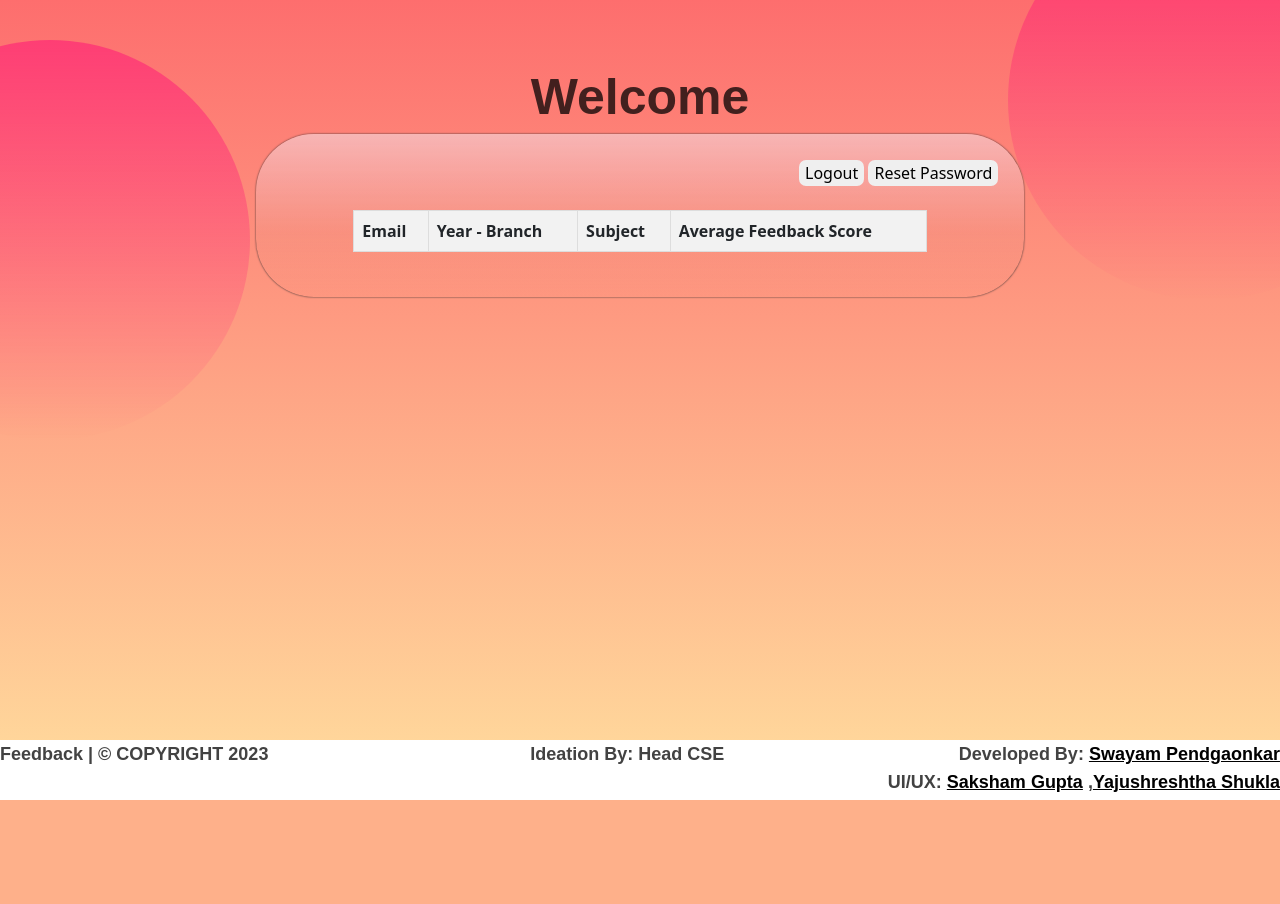
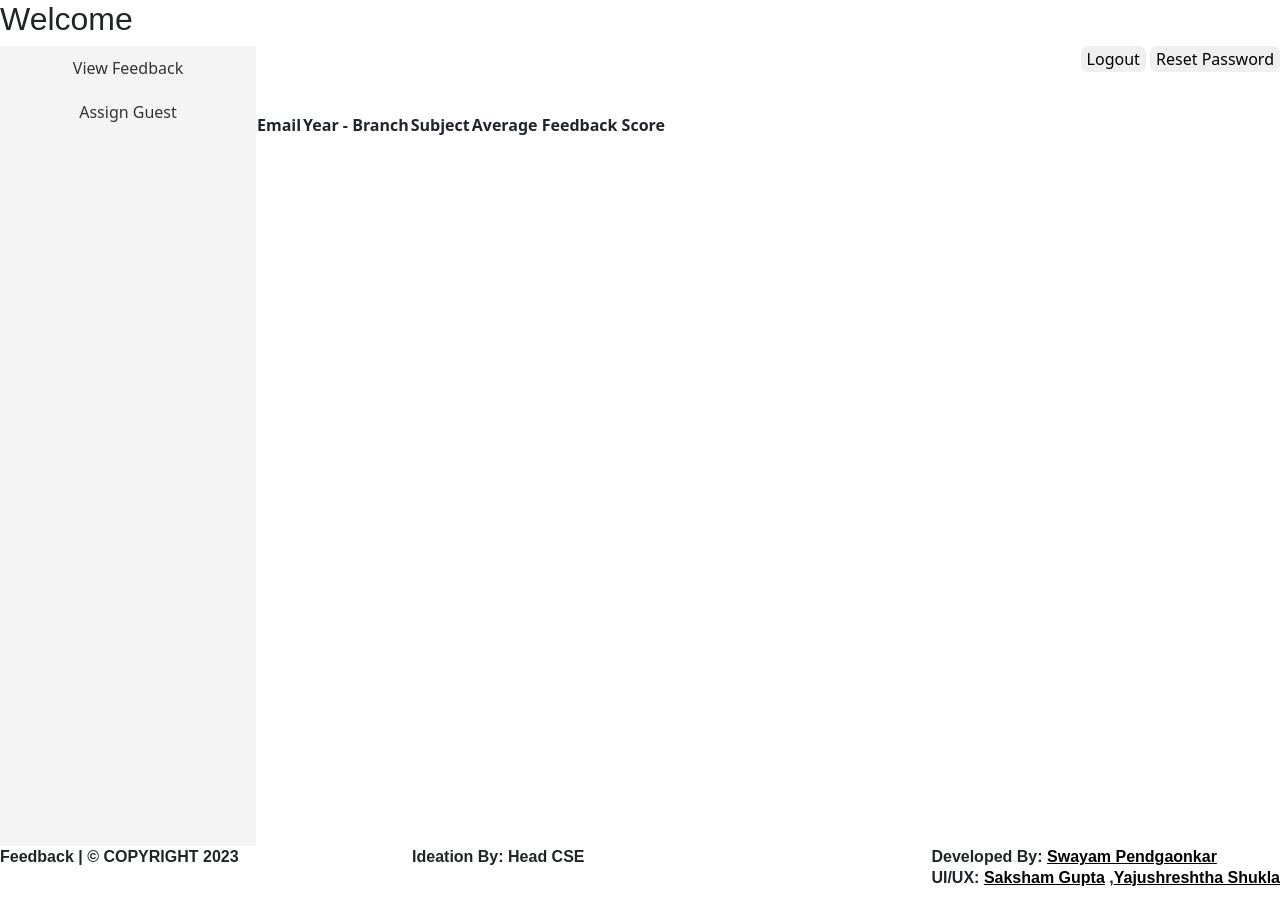
Before and after one commit to Soyvor/FeedbackSIT, a PHP site: page /sys-1/teacher.php in a window 1280 px wide; the page is wider, and only the part inside the window is pictured. Before the commit the page ends 800 px from the top of that part, so only its background shows below. Run offline with PHP 8.4, Linux system fonts and the light colour scheme; the visitor is signed in with stand-in values (Sample User, id 1); data that the repository does not hold is empty; some libraries are stand-ins or nearby versions.

Commit message:
teacher.php structure change

```diff
--- a/teacher.php
+++ b/teacher.php
@@ -78,8 +78,61 @@ $name = $row['name'];
 
 	<meta name="viewport" content="width=device-width, initial-scale=0">
 
+
+	<style>
+    /* Styling for Navigation Sidebar */
+    .sidebar {
+        width: 20%;
+        background-color: #f4f4f4;
+        height: 100vh; /* Adjust the height as needed */
+        float: left;
+    }
+
+    .sidebar ul {
+        list-style-type: none;
+        padding: 0;
+    }
+
+    .sidebar ul li {
+        padding: 10px;
+        text-align: center;
+    }
+
+    .sidebar ul li a {
+        text-decoration: none;
+        color: #333;
+        display: block;
+    }
+
+    /* Styling for Main Content */
+    .content {
+        width: 80%;
+        float: right;
+    }
+</style>
+
+
+
+	<script>
+    document.addEventListener("DOMContentLoaded", function() {
+        const viewFeedbackButton = document.getElementById("view-feedback-btn");
+        const assignGuestButton = document.getElementById("assign-guest-btn");
+        const viewFeedbackPage = document.querySelector(".view-feedback-page");
+        const assignGuestPage = document.querySelector(".assign-guest-page");
+
+        viewFeedbackButton.addEventListener("click", function() {
+            viewFeedbackPage.style.display = "block";
+            assignGuestPage.style.display = "none";
+        });
+
+        assignGuestButton.addEventListener("click", function() {
+            assignGuestPage.style.display = "block";
+            viewFeedbackPage.style.display = "none";
+        });
+    });
+</script>
 </head>
-<style>
+<!-- <style>
 	html,
 	body {
 		height: 100%;
@@ -238,7 +291,7 @@ $name = $row['name'];
 			height: 200px;
 		}
 	}
-</style>
+</style> -->
 
 <body>
 
@@ -249,6 +302,13 @@ $name = $row['name'];
 		Welcome <?php echo $final; ?>
 
 	</h2>
+	<div class="sidebar">
+        <ul>
+            <li><a href="#" id="view-feedback-btn">View Feedback</a></li>
+            <li><a href="#" id="assign-guest-btn">Assign Guest</a></li>
+            <!-- Add other navigation links here -->
+        </ul>
+    </div>
 	<div class="wrapper">
 		<div class="BOX">
 
@@ -256,10 +316,10 @@ $name = $row['name'];
             <form action="logout.php" method="POST" style="display: inline-block;">
                 <a href="logout.php"><button type="submit" name="logout" class="button_css" style="display: inline-block;">Logout</button></a>
             </form>
-
             <a href="reset.php"><button type="button" class="button_css" style="display: inline-block;">Reset Password</button></a>
         </div>
 			<br>
+			<div class="view-feedback-page">
 			<p><?php
 				// Start the table and output the header row
 				echo "<table>";
@@ -291,7 +351,10 @@ $name = $row['name'];
 				?>
 			</p>
 			</div>
-
+		</div>
+		<div class="assign-guest-page" style="display: none;">
+        <!-- Content for the Assign Guest page -->
+    </div>
 	</div>
 	<footer class="footer_new">
 		<p class='F1'>Feedback | © COPYRIGHT 2023</p>
```
Lines whose indentation alone changed are shown as unchanged.
